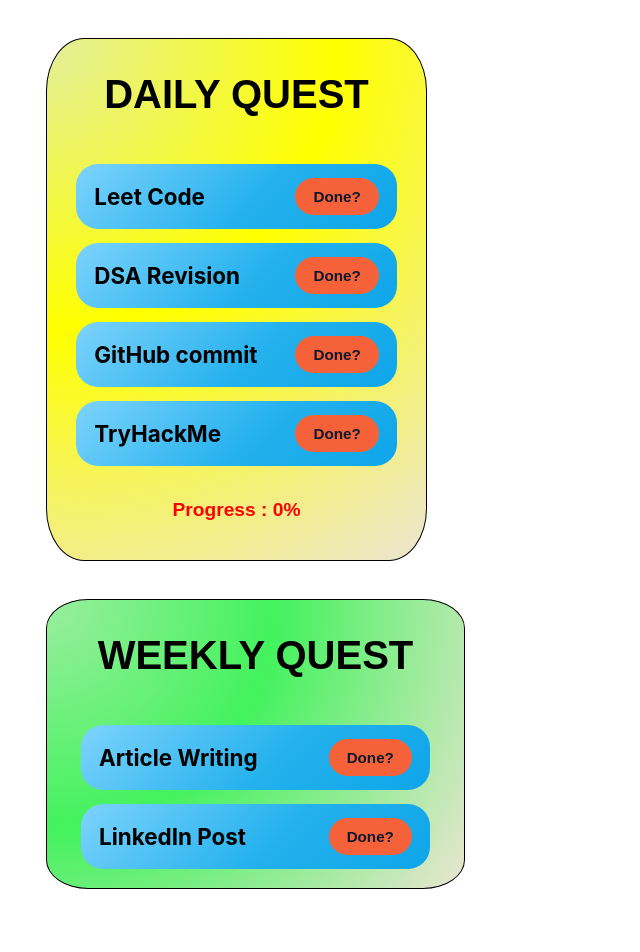
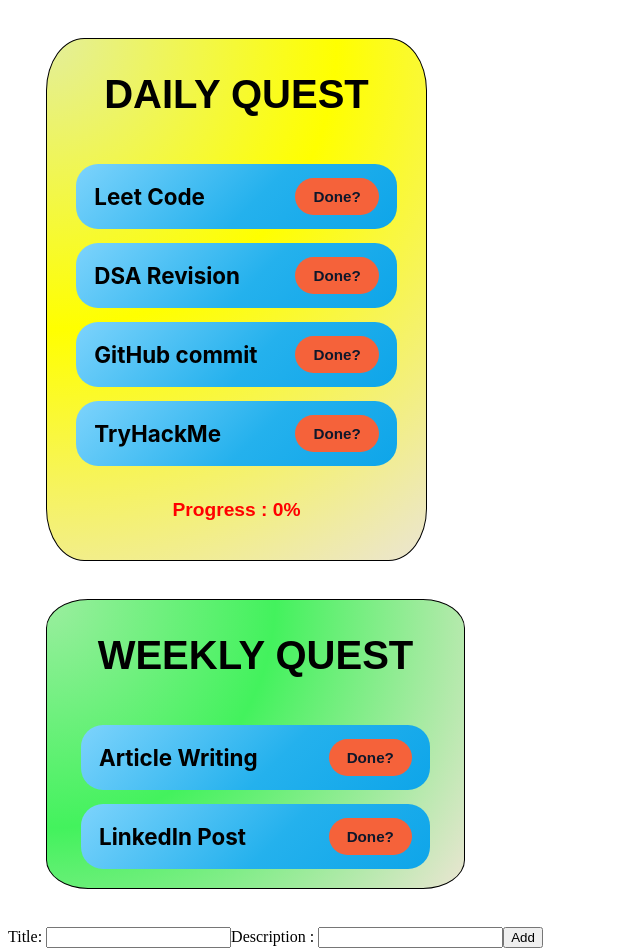
Before and after one commit to Arumparithi42/Solo-Leveling, a React (Vite) app: page / in a window 1280 px wide. Shown: the top 952 px of the page, without its empty margins (0-640 px from the left). Before the commit the page ends 927 px from the top, so only its background shows below. Built offline with nearby package versions, Linux system fonts and the light colour scheme.

Commit message:
Added Todo List templates

```diff
--- a/src/App.jsx
+++ b/src/App.jsx
@@ -5,6 +5,7 @@
 import BonusDailyQuest from "./BonusDailyQuest";
 import WeeklyQuest from "./WeeklyQuest"
 import Practice from "./Practices";
+import TodoList from "./TodoList";
 function App() {
   const [progress, setProgress] = useState(0);
   return (
@@ -13,6 +14,7 @@
    { progress == 100 && <BonusDailyQuest></BonusDailyQuest>}
    {/* <Practice></Practice> */}
     <WeeklyQuest></WeeklyQuest>
+    <TodoList></TodoList>
    </>
   )
 }
--- a/src/Todo.jsx
+++ b/src/Todo.jsx
@@ -2,15 +2,18 @@
 function Todo(props){
     const [btn, setBtn] = useState("Done?");
     const [color, setColor] = useState("whilte");
+
     function done(){
         setBtn("Completed ✅");
         console.log("Pressed");
         setColor("lightGreen");
         props.onDone(props.id);
     }
+
     return(
         <div className = "todo">
-        <p>{props.msg}</p>
+        <h4>{props.title}</h4>
+        <p>{props.description}</p>
         <button style = {{backgroundColor : color}} onClick={done}>{btn}</button>
         </div>
     )
--- a/src/TodoList.jsx
+++ b/src/TodoList.jsx
@@ -1,5 +1,21 @@
+import {useState} from 'react';
 import Todo from "./Todo";
 function TodoList(){
+    const [title,setTitle] = useState("");
+    const [description, setDescription] = useState("");
 
+    const [todolist,setTodoList] = useState([]);
+    let count = 0;
+    function add(){
+        setTodoList([...todolist,{id : count++, title : title, description : description}]);
+    }
+    return(
+        <>
+        {todolist.map(todo=>{return <Todo title = {title} description = {description}></Todo>})}
+        Title: <input type="text" onChange={(e)=>setTitle(e.target.value)}/>
+        Description : <input type="text" onChange={(e)=>setDescription(e.target.value)}/>
+        <button onClick={add}>Add</button>
+        </>
+    )
 }
 export default TodoList;
```
